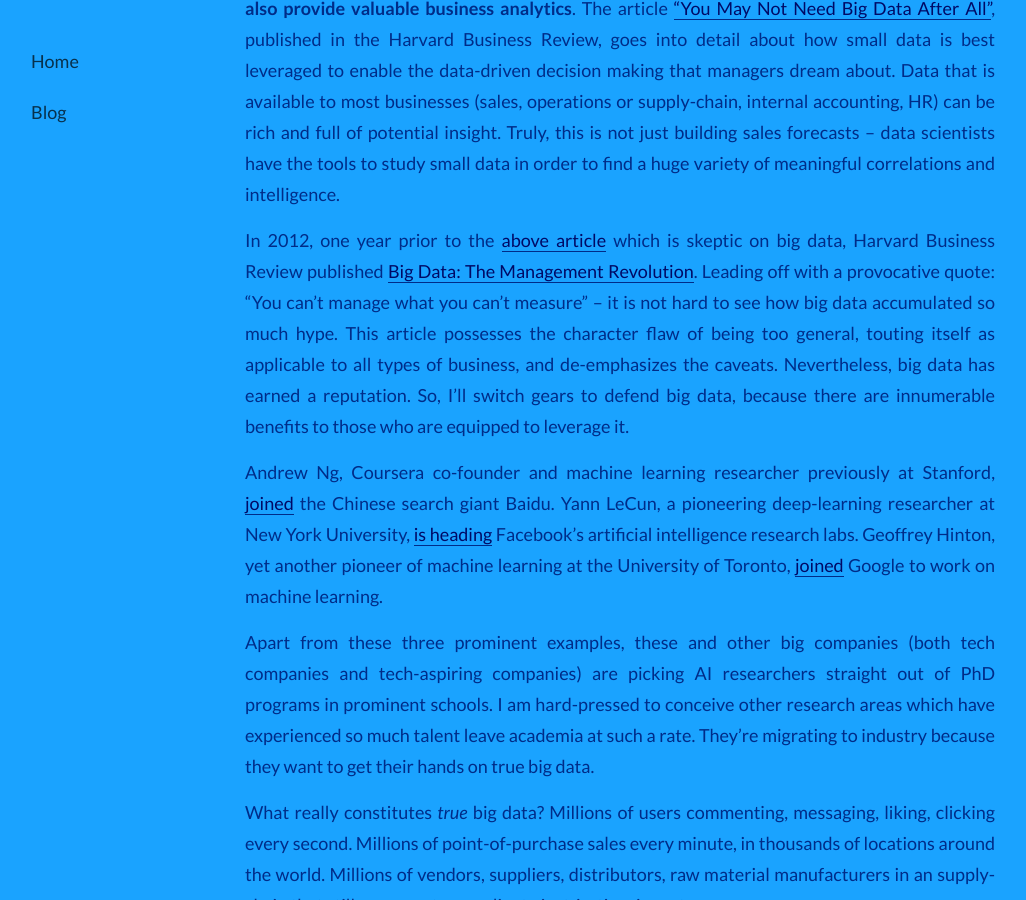
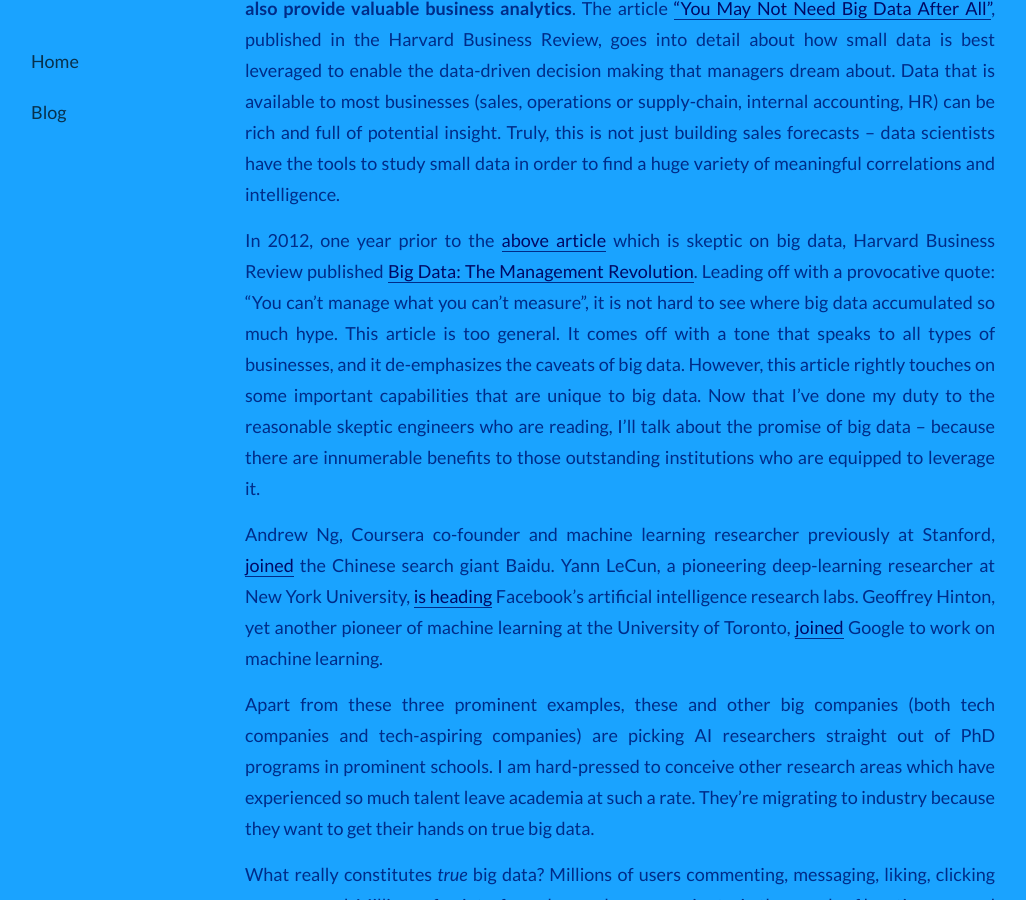
Before and after one commit to glifchits/glifchits.github.io, a Jekyll site: the page built from _posts/2015-12-11-when-is-big-data-useful-and-when-is-it-irrelevant.markdown, in a window 1280 px wide and 900 px high, scrolled down 1482 px. Shown: the whole window, without its empty margins (20-1046 px from the left). Built offline with Jekyll 4.4.1, drawn with Linux system fonts in a browser that asks for light colours; nearby versions of some CDN libraries; library files that are not in the unit come from our copies; comment, search, counter and statistics services are not loaded.

Commit message:
more edits to the pivot paragraph

```diff
--- a/_posts/2015-12-11-when-is-big-data-useful-and-when-is-it-irrelevant.markdown
+++ b/_posts/2015-12-11-when-is-big-data-useful-and-when-is-it-irrelevant.markdown
@@ -18,7 +18,7 @@
 
 So, "big data" is hard, risky, and in some cases infeasible. The good news is that **small data can also provide valuable business analytics**. The article ["You May Not Need Big Data After All"](https://hbr.org/2013/12/you-may-not-need-big-data-after-all), published in the Harvard Business Review, goes into detail about how small data is best leveraged to enable the data-driven decision making that managers dream about. Data that is available to most businesses (sales, operations or supply-chain, internal accounting, HR) can be rich and full of potential insight. Truly, this is not just building sales forecasts -- data scientists have the tools to study small data in order to find a huge variety of meaningful correlations and intelligence.
 
-In 2012, one year prior to the [above article](https://hbr.org/2013/12/you-may-not-need-big-data-after-all) which is skeptic on big data, Harvard Business Review published [Big Data: The Management Revolution](https://hbr.org/2012/10/big-data-the-management-revolution). Leading off with a provocative quote: "You can't manage what you can't measure" -- it is not hard to see how big data accumulated so much hype. This article possesses the character flaw of being too general, touting itself as applicable to all types of business, and de-emphasizes the caveats. Nevertheless, big data has earned a reputation. So, I'll switch gears to defend big data, because there are innumerable benefits to those who are equipped to leverage it.
+In 2012, one year prior to the [above article](https://hbr.org/2013/12/you-may-not-need-big-data-after-all) which is skeptic on big data, Harvard Business Review published [Big Data: The Management Revolution](https://hbr.org/2012/10/big-data-the-management-revolution). Leading off with a provocative quote: "You can't manage what you can't measure", it is not hard to see where big data accumulated so much hype. This article is too general. It comes off with a tone that speaks to all types of businesses, and it de-emphasizes the caveats of big data. However, this article rightly touches on some important capabilities that are unique to big data. Now that I've done my duty to the reasonable skeptic engineers who are reading, I'll talk about the promise of big data -- because there are innumerable benefits to those outstanding institutions who are equipped to leverage it.
 
 Andrew Ng, Coursera co-founder and machine learning researcher previously at Stanford, [joined](http://venturebeat.com/2014/07/30/andrew-ng-baidu/) the Chinese search giant Baidu. Yann LeCun, a pioneering deep-learning researcher at New York University, [is heading](http://techcrunch.com/2013/12/09/facebook-artificial-intelligence-lab-lecun/) Facebook's artificial intelligence research labs. Geoffrey Hinton, yet another pioneer of machine learning at the University of Toronto, [joined](http://www.wired.com/2014/01/geoffrey-hinton-deep-learning/) Google to work on machine learning.
 
```
